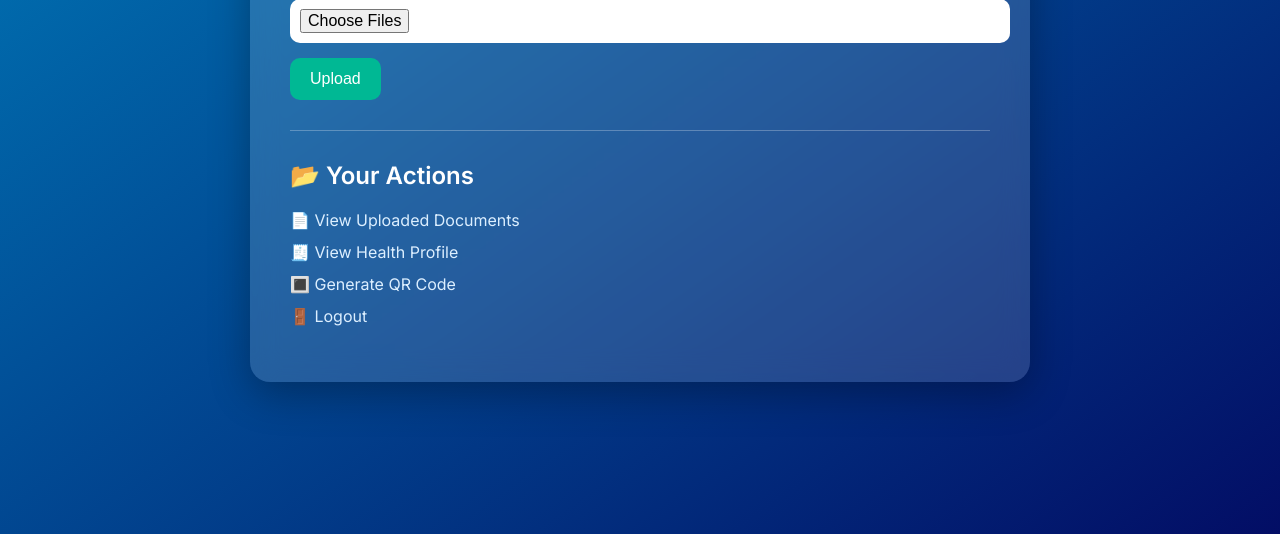
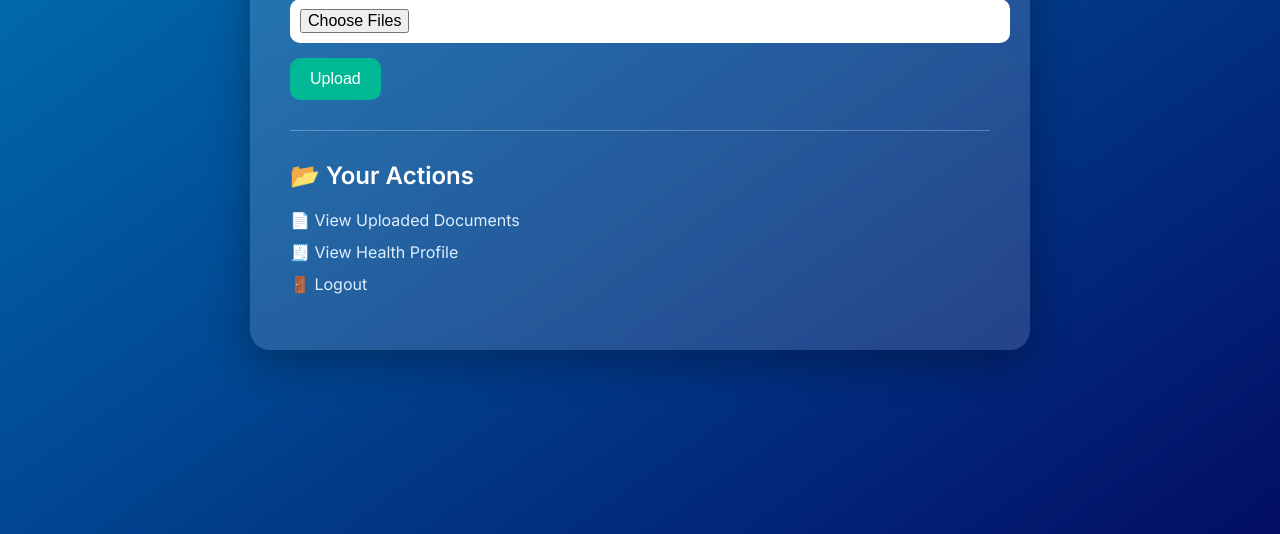
Before and after one commit to hardikdhingra150/HealthQrApp, a Python web app: template templates/upload.html in a window 1280 px wide. Shown: the part 220-754 px from the top of the page. Run offline with Jinja, Linux system fonts and the light colour scheme; the template is opened without the code that fills it, so the values that code supplies are empty.

Commit message:
Removed a line from upload.html

```diff
--- a/templates/upload.html
+++ b/templates/upload.html
@@ -149,7 +149,6 @@
     <ul>
       <li><a href="{{ url_for('view_reports', username=username) }}">📄 View Uploaded Documents</a></li>
       <li><a href="{{ url_for('view_profile', username=username) }}">🧾 View Health Profile</a></li>
-      <li><a href="{{ url_for('generate_qr', username=username) }}">🔳 Generate QR Code</a></li>
       <li><a href="{{ url_for('logout') }}">🚪 Logout</a></li>
     </ul>
   </div>
```
